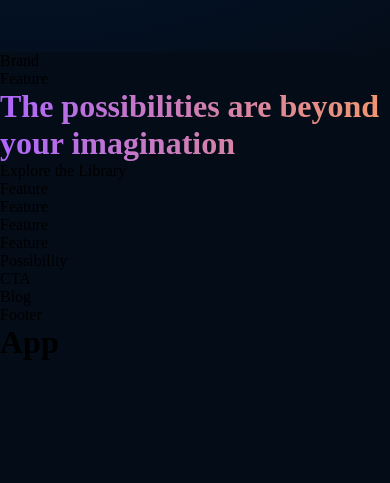
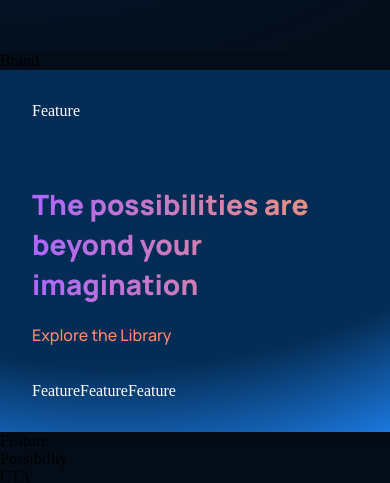
Before and after one commit to shubhanginaik/responsive-web-react, a React (Create React App) app: page / in a window 390 px wide. Shown: the part 864-1347 px from the top of the page. Before the commit the page ends 1225 px from the top, so only its background shows below. Built offline with nearby package versions, Linux system fonts and the light colour scheme.

Commit message:
added css to whatgpt3 container item

```diff
--- a/src/containers/whatGPT3/whatGPT3.css
+++ b/src/containers/whatGPT3/whatGPT3.css
@@ -0,0 +1,142 @@
+.gpt3__whatgpt3 {
+  color: #fff;
+  display: flex;
+  flex-direction: column;
+  padding: 2rem;
+  background: var(--color-footer);
+
+  /* ff 3.6+ */
+  background: -moz-radial-gradient(
+    circle at 30% -100%,
+    #042c54 25%,
+    rgba(4, 44, 84, 1) 85%,
+    rgba(27, 120, 222, 1) 100%
+  );
+
+  /* safari 5.1+,chrome 10+ */
+  background: -webkit-radial-gradient(
+    circle at 30% -100%,
+    #042c54 25%,
+    rgba(4, 44, 84, 1) 85%,
+    rgba(27, 120, 222, 1) 100%
+  );
+
+  /* opera 11.10+ */
+  background: -o-radial-gradient(
+    circle at 30% -100%,
+    #042c54 25%,
+    rgba(4, 44, 84, 1) 85%,
+    rgba(27, 120, 222, 1) 100%
+  );
+
+  /* ie 10+ */
+  background: -ms-radial-gradient(
+    circle at 30% -100%,
+    #042c54 25%,
+    rgba(4, 44, 84, 1) 85%,
+    rgba(27, 120, 222, 1) 100%
+  );
+
+  /* global 92%+ browsers support */
+  background: radial-gradient(
+    circle at 30% -100%,
+    #042c54 25%,
+    rgba(4, 44, 84, 1) 85%,
+    rgba(27, 120, 222, 1) 100%
+  );
+
+  filter: drop-shadow(0px 4px 4px rgba(0, 0, 0, 0.25));
+}
+
+.gpt3__whatgpt3-feature {
+  display: flex;
+}
+
+.gpt3__whatgpt3-feature .gpt3__features-container__feature {
+  margin: 0;
+}
+
+/* Customizing feature component as per needs */
+.gpt3__whatgpt3-feature .gpt3__features-container_feature-text {
+  max-width: 700px;
+}
+
+.gpt3__whatgpt3-heading {
+  display: flex;
+  flex-direction: row;
+  justify-content: space-between;
+  align-items: center;
+
+  margin: 4rem 0 2rem;
+}
+
+.gpt3__whatgpt3-heading h1 {
+  font-size: 34px;
+  line-height: 45px;
+  font-weight: 800;
+  font-family: var(--font-family);
+  max-width: 510px;
+}
+
+.gpt3__whatgpt3-heading p {
+  font-family: var(--font-family);
+  font-weight: 500;
+  font-size: 16px;
+  line-height: 30px;
+  color: var(--color-subtext);
+  cursor: pointer;
+}
+
+.gpt3__whatgpt3-container {
+  display: flex;
+  flex-wrap: wrap;
+  flex-direction: row;
+
+  margin-top: 2rem;
+}
+
+.gpt3__whatgpt3-container .gpt3__features-container__feature {
+  flex: 1;
+  margin: 1rem;
+  min-width: 210px;
+  display: unset;
+  flex-direction: column;
+}
+
+.gpt3__whatgpt3-container .gpt3__features-container_feature-text {
+  margin-top: 0.5rem;
+}
+
+@media screen and (max-width: 850px) {
+  .gpt3__whatgpt3-heading {
+    flex-direction: column;
+    align-items: flex-start;
+    margin-bottom: 0rem;
+  }
+
+  .gpt3__whatgpt3-heading p {
+    margin-top: 1rem;
+  }
+}
+
+@media screen and (max-width: 650px) {
+  .gpt3__whatgpt3-feature .gpt3__features-container__feature {
+    flex-direction: column;
+  }
+
+  .gpt3__whatgpt3-feature .gpt3__features-container_feature-text {
+    margin-top: 0.5rem;
+  }
+
+  .gpt3__whatgpt3-heading h1 {
+    font-size: 28px;
+    line-height: 40px;
+  }
+}
+
+@media screen and (max-width: 350px) {
+  .gpt3__whatgpt3-container .gpt3__features-container__feature {
+    margin: 1rem 0;
+    min-width: 100%;
+  }
+}
```
